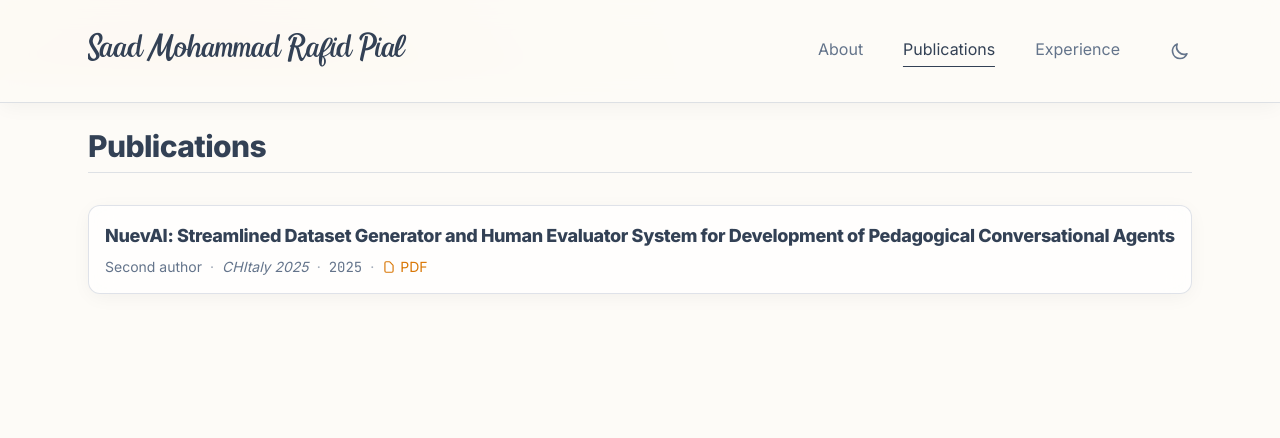
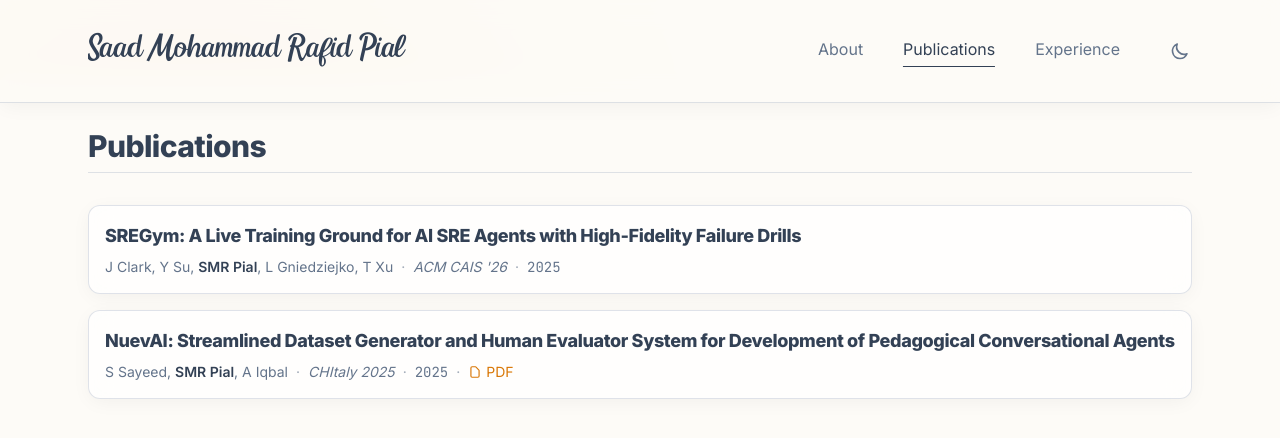
Before and after one commit to Saadmrp1038/Saadmrp1038.github.io, a SvelteKit app: page /publications in a window 1280 px wide. Shown: the top 438 px of the page. Built offline with nearby package versions, Linux system fonts and the light colour scheme.

Commit message:
update paper info

```diff
--- a/src/lib/components/PublicationCard.svelte
+++ b/src/lib/components/PublicationCard.svelte
@@ -24,7 +24,7 @@
 		{/if}
 		<div class="flex flex-wrap items-center gap-x-2 gap-y-1 text-xs sm:text-sm" style="color: var(--text-muted);">
 			{#if authors}
-				<span class="font-medium">{authors}</span>
+				<span class="font-medium">{@html authors}</span>
 			{/if}
 			{#if venue}
 				<span style="color: var(--text-muted); opacity: 0.6;">·</span>
--- a/src/routes/publications/+page.svelte
+++ b/src/routes/publications/+page.svelte
@@ -2,6 +2,15 @@
 	import PublicationCard from '$lib/components/PublicationCard.svelte';
 
 	const publications = [
+		{
+			title: 'SREGym: A Live Training Ground for AI SRE Agents with High-Fidelity Failure Drills',
+			authors: 'J Clark, Y Su, <span class="font-semibold" style="color: var(--text-primary);">SMR Pial</span>, L Gniedziejko, T Xu',
+			venue: 'ACM CAIS \'26',
+			year: '2025',
+			links: {},
+			abstract:
+				'SREGym is a new benchmark for AI-driven SRE (Site Reliability Engineering) techniques for diagnosing and mitigating production failures. SREGym provides a live training ground where high-fidelity failure drills are emulated through fault injectors. SREGym differs from existing SRE benchmarks such as AIOpsLab and ITBench in its realization of comprehensive, high-fidelity failure drills. SREGym implements an extensible software architecture that orchestrates fault injectors and simulators across system stacks, with new capabilities: (1) simulating low-level faults in OS kernels and hardware, (2) coordinating multiple concurrent events into compound drills, and (3) composing noises to model production environments.'
+		},
 		// {
 		// 	title: 'Trace2Script: A Framework for Web UI Test Script Generation from Natural Language Test Cases',
 		// 	authors: 'Co-first author',
@@ -16,7 +25,7 @@
 		{
 			title:
 				'NuevAI: Streamlined Dataset Generator and Human Evaluator System for Development of Pedagogical Conversational Agents',
-			authors: 'Second author',
+			authors: 'S Sayeed, <span class="font-semibold" style="color: var(--text-primary);">SMR Pial</span>, A Iqbal',
 			venue: 'CHItaly 2025',
 			year: '2025',
 			links: {
```
